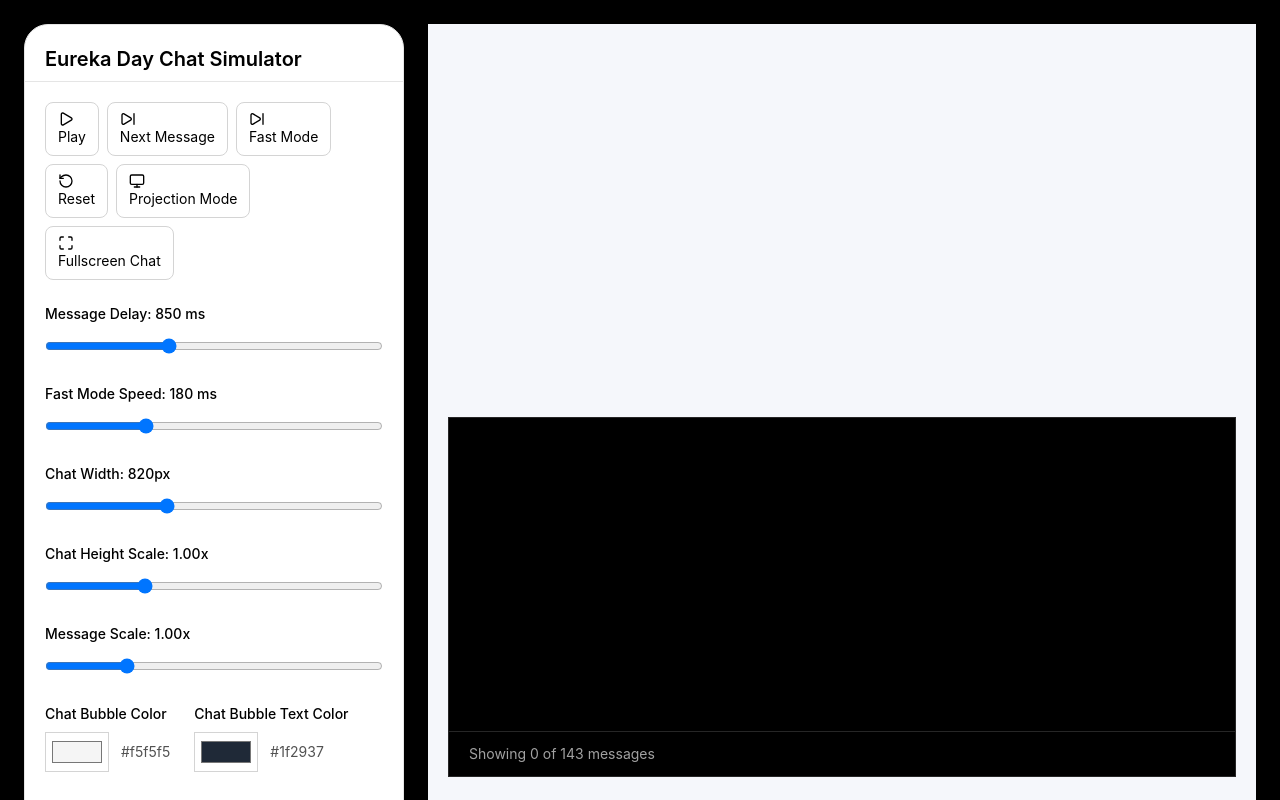
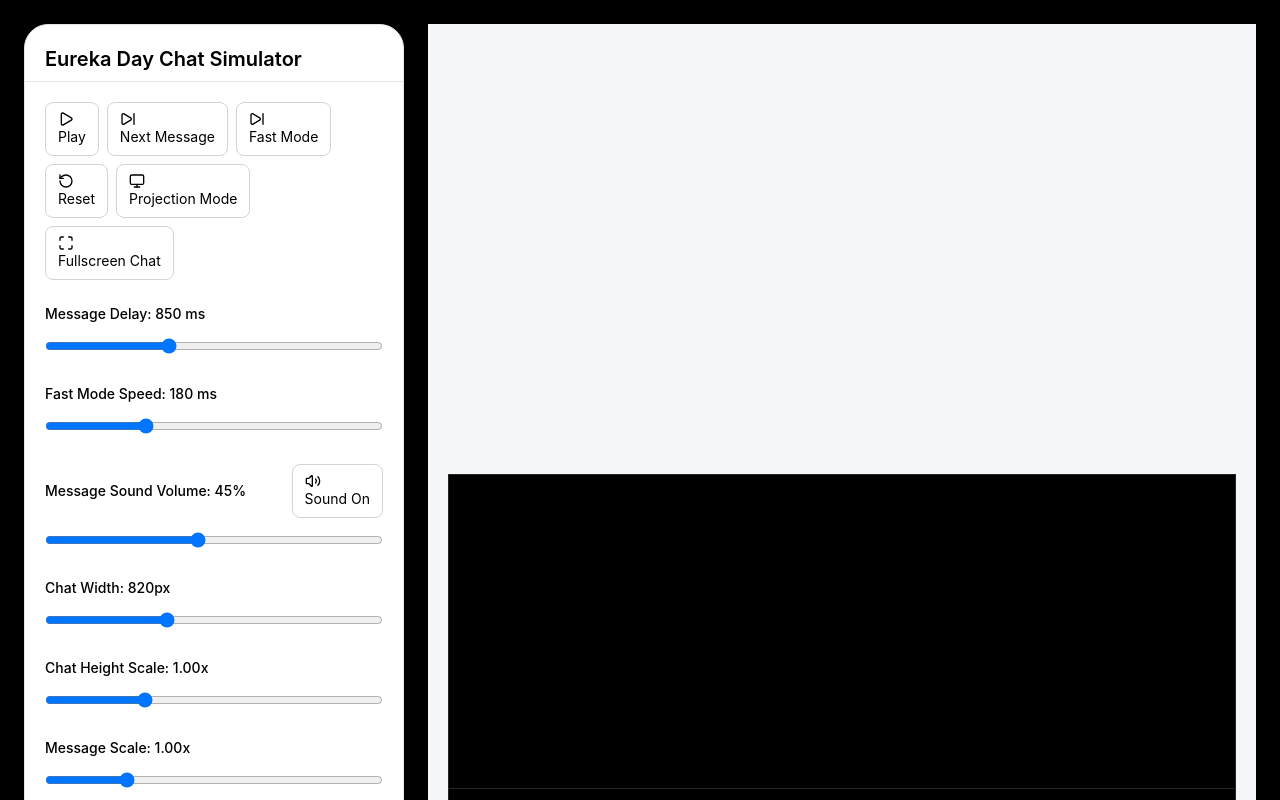
Before and after one commit to caseydalke-hue/Eureka, a React (Vite) app: page / in a window 1280 px wide. Shown: the top 800 px of the page. Built offline with nearby package versions, Linux system fonts and the light colour scheme.

Commit message:
Update Eureka Day chat sounds, added a ding

```diff
--- a/src/App.tsx
+++ b/src/App.tsx
@@ -38,7 +38,16 @@ const Slider = ({ min, max, step, value, onValueChange }: any) => (
   />
 );
 
-import { Play, Pause, RotateCcw, SkipForward, Monitor, Maximize } from "lucide-react";
+import {
+  Play,
+  Pause,
+  RotateCcw,
+  SkipForward,
+  Monitor,
+  Maximize,
+  Volume2,
+  VolumeX,
+} from "lucide-react";
 import { motion, AnimatePresence } from "framer-motion";
 
 type Message = {
@@ -308,13 +317,21 @@ export default function EurekaDayChatSimulator() {
   const [isProjectionMode, setIsProjectionMode] = useState(false);
   const [projectionNotice, setProjectionNotice] = useState("");
 
+  const [isMuted, setIsMuted] = useState(false);
+  const [soundVolume, setSoundVolume] = useState(0.45);
+
   const timerRef = useRef<number | null>(null);
   const chatWindowRef = useRef<HTMLDivElement | null>(null);
+  const dingRef = useRef<HTMLAudioElement | null>(null);
+  const hasInteractedRef = useRef(false);
+  const lastPlayedVisibleCountRef = useRef(0);
 
+  // Spacebar = Next Message (QLab-style operator advance)
   useEffect(() => {
     const handler = (e: KeyboardEvent) => {
       if (e.code === "Space") {
         e.preventDefault();
+        hasInteractedRef.current = true;
         setIsPlaying(false);
         setVisibleCount((count) => Math.min(count + 1, messages.length));
       }
@@ -324,10 +341,48 @@ export default function EurekaDayChatSimulator() {
     return () => window.removeEventListener("keydown", handler);
   }, [messages.length]);
 
+  // Unlock audio after first user interaction
+  useEffect(() => {
+    const markInteracted = () => {
+      hasInteractedRef.current = true;
+    };
+
+    window.addEventListener("pointerdown", markInteracted);
+    window.addEventListener("keydown", markInteracted);
+
+    return () => {
+      window.removeEventListener("pointerdown", markInteracted);
+      window.removeEventListener("keydown", markInteracted);
+    };
+  }, []);
+
   const visibleMessages = useMemo(
     () => messages.slice(Math.max(0, visibleCount - maxOnScreen), visibleCount),
     [messages, visibleCount, maxOnScreen]
   );
+
+  const playDing = () => {
+    const audio = dingRef.current;
+    if (!audio || isMuted || soundVolume <= 0) return;
+    if (!hasInteractedRef.current) return;
+
+    try {
+      audio.pause();
+      audio.currentTime = 0;
+      audio.volume = soundVolume;
+      void audio.play();
+    } catch {
+      // ignore browser playback failures
+    }
+  };
+
+  // Play sound whenever a new message becomes visible
+  useEffect(() => {
+    if (visibleCount > lastPlayedVisibleCountRef.current) {
+      playDing();
+    }
+    lastPlayedVisibleCountRef.current = visibleCount;
+  }, [visibleCount, isMuted, soundVolume]);
 
   const scheduleNext = () => {
     if (timerRef.current) window.clearTimeout(timerRef.current);
@@ -353,11 +408,13 @@ export default function EurekaDayChatSimulator() {
   }, [visibleCount, messages.length]);
 
   const toggleFastMode = () => {
+    hasInteractedRef.current = true;
     setIsPlaying(false);
     setIsFastMode((f) => !f);
   };
 
   const toggleProjectionMode = () => {
+    hasInteractedRef.current = true;
     setIsProjectionMode((p) => !p);
   };
 
@@ -388,6 +445,8 @@ export default function EurekaDayChatSimulator() {
 
   return (
     <div className="min-h-screen bg-black p-6">
+      <audio ref={dingRef} src="/sounds/ding.mp3" preload="auto" />
+
       <div className="mx-auto grid max-w-7xl gap-6 lg:grid-cols-[380px_1fr]">
         <Card className="rounded-3xl shadow-lg">
           <CardHeader>
@@ -396,7 +455,13 @@ export default function EurekaDayChatSimulator() {
 
           <CardContent className="space-y-6">
             <div className="flex flex-wrap gap-2">
-              <Button onClick={() => setIsPlaying((p) => !p)} className="rounded-2xl">
+              <Button
+                onClick={() => {
+                  hasInteractedRef.current = true;
+                  setIsPlaying((p) => !p);
+                }}
+                className="rounded-2xl"
+              >
                 {isPlaying ? (
                   <>
                     <Pause className="mr-2 h-4 w-4" /> Pause
@@ -411,6 +476,7 @@ export default function EurekaDayChatSimulator() {
               <Button
                 variant="outline"
                 onClick={() => {
+                  hasInteractedRef.current = true;
                   setIsPlaying(false);
                   setVisibleCount((count) => Math.min(count + 1, messages.length));
                 }}
@@ -438,8 +504,10 @@ export default function EurekaDayChatSimulator() {
               <Button
                 variant="outline"
                 onClick={() => {
+                  hasInteractedRef.current = true;
                   setIsPlaying(false);
                   setVisibleCount(0);
+                  lastPlayedVisibleCountRef.current = 0;
                 }}
                 className="rounded-2xl"
               >
@@ -455,7 +523,11 @@ export default function EurekaDayChatSimulator() {
                 {isProjectionMode ? "Exit Projection" : "Projection Mode"}
               </Button>
 
-              <Button variant="outline" onClick={openFullscreenChat} className="rounded-2xl">
+              <Button
+                variant="outline"
+                onClick={openFullscreenChat}
+                className="rounded-2xl"
+              >
                 <Maximize className="mr-2 h-4 w-4" /> Fullscreen Chat
               </Button>
             </div>
@@ -485,6 +557,42 @@ export default function EurekaDayChatSimulator() {
                 step={10}
                 value={[fastDelay]}
                 onValueChange={(v: number[]) => setFastDelay(v[0])}
+              />
+            </div>
+
+            <div className="space-y-3">
+              <div className="flex items-center justify-between gap-3">
+                <div className="text-sm font-medium">
+                  Message Sound Volume: {Math.round(soundVolume * 100)}%
+                </div>
+                <Button
+                  variant="outline"
+                  onClick={() => {
+                    hasInteractedRef.current = true;
+                    setIsMuted((m) => !m);
+                  }}
+                  className="rounded-2xl"
+                >
+                  {isMuted ? (
+                    <>
+                      <VolumeX className="mr-2 h-4 w-4" /> Muted
+                    </>
+                  ) : (
+                    <>
+                      <Volume2 className="mr-2 h-4 w-4" /> Sound On
+                    </>
+                  )}
+                </Button>
+              </div>
+              <Slider
+                min={0}
+                max={1}
+                step={0.05}
+                value={[soundVolume]}
+                onValueChange={(v: number[]) => {
+                  hasInteractedRef.current = true;
+                  setSoundVolume(v[0]);
+                }}
               />
             </div>
 
```
Also changed, not shown: 1 other file (tests, documents, lock files or other folders).
